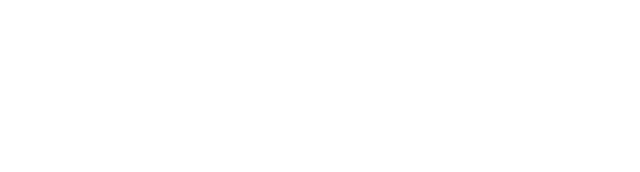
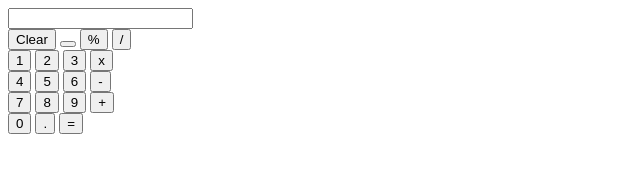
Before and after one commit to Harrison-Metz/calculator, a plain HTML site: page index.html in a window 1280 px wide. Shown: the whole page, without its empty margins (0-640 px from the left). Drawn offline with Linux system fonts and the light colour scheme.

Commit message:
Added user interface elements and basic functions

```diff
--- a/index.html
+++ b/index.html
@@ -8,6 +8,39 @@
     <link rel="stylesheet" href="styles.css">
 </head>
 <body>
-
+    <div class="calculator">
+        <input type="text">
+        <div class="keypad">
+            <div class="row1">
+                <button class="other clear">Clear</button>
+                <button class="util neg"></button>
+                <button class="op">%</button>
+                <button class="op">/</button>
+            </div>
+            <div class="row2">
+                <button class="num">1</button>
+                <button class="num">2</button>
+                <button class="num">3</button>
+                <button class="op">x</button>
+            </div>
+            <div class="row3">
+                <button class="num">4</button>
+                <button class="num">5</button>
+                <button class="num">6</button>
+                <button class="op">-</button>
+            </div>
+            <div class="row4">
+                <button class="num">7</button>
+                <button class="num">8</button>
+                <button class="num">9</button>
+                <button class="op">+</button>
+            </div>
+            <div class="row5">
+                <button class="num">0</button>
+                <button class="num">.</button>
+                <button class="other equals">=</button>
+            </div>
+        </div>
+    </div>
 </body>
 </html>
--- a/script.js
+++ b/script.js
@@ -0,0 +1,25 @@
+let num1;
+let operator;
+let num2;
+
+
+
+function add(){
+
+};
+
+function subtract(){
+
+};
+
+function multiply(){
+
+};
+
+function divide(){
+
+};
+
+function operate(a, b, op){
+
+};
```
